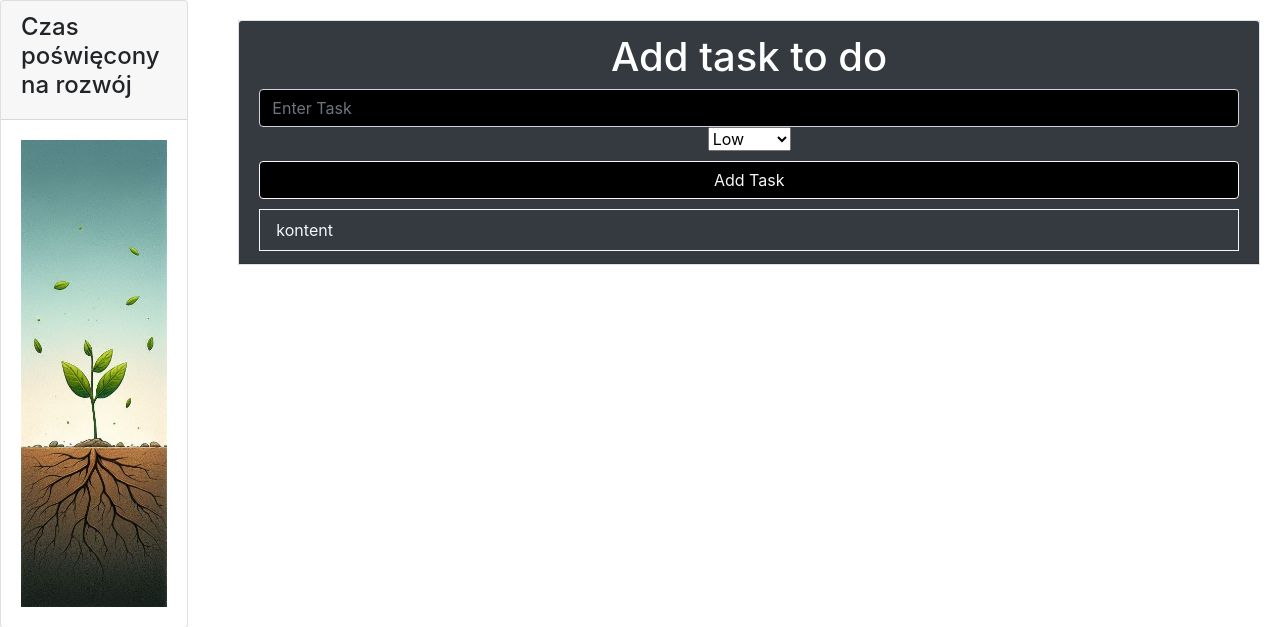
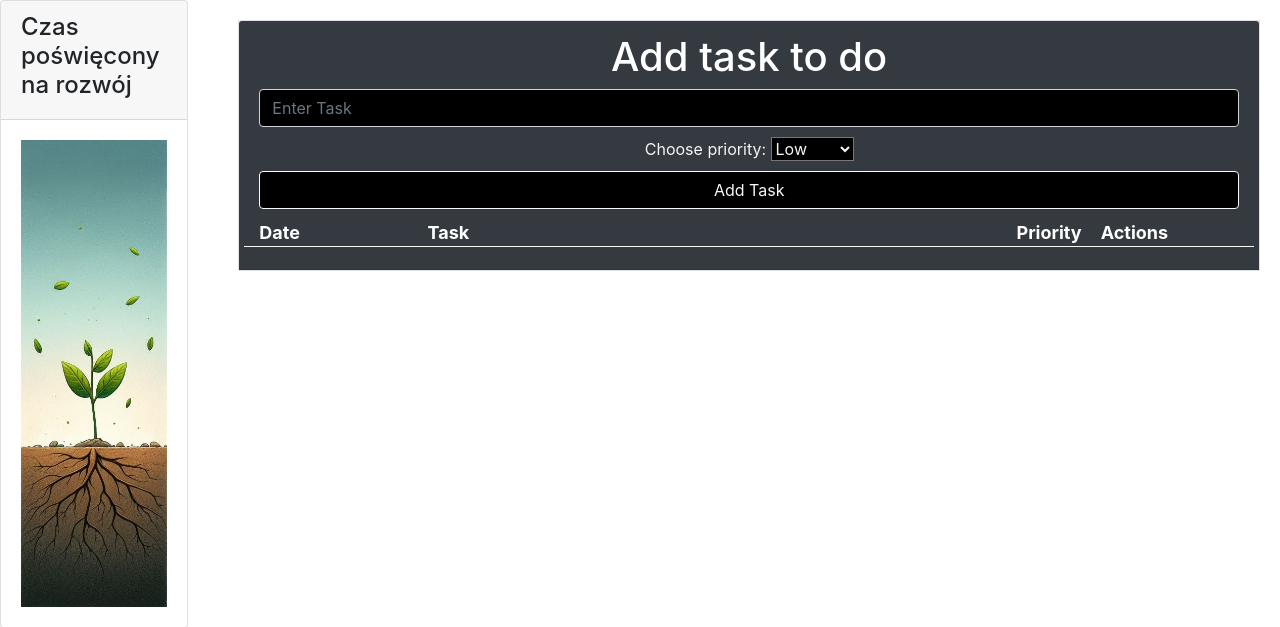
Before and after one commit to PawelekKlocek/TaskForge, a Flask app: page /todo in a window 1280 px wide. Shown: the part 76-703 px from the top of the page. Run offline with Flask 3, Linux system fonts and the light colour scheme; some libraries are stand-ins or nearby versions.

Commit message:
A few appearance changes

```diff
--- a/templates/todo.html
+++ b/templates/todo.html
@@ -8,7 +8,8 @@
             <h1> Add task to do</h1>
             <form action="{{url_for('todo')}}" method="post">
                 <input type="text" class="form-control" placeholder="Enter Task" style="background:black; color:whitesmoke" id="input-todo" name="todo_name">
-                <select class="form-select" aria-label="Priority" name="todo_priority">
+                <span style="color:whitesmoke;">Choose priority:</span>
+                <select class="form-select b" style="background:black; color:whitesmoke; margin-top: 10px;;"  aria-label="Priority" name="todo_priority">
                     <option class="bg-success" value="low">Low</option>
                     <option class="bg-warning" value="medium">Medium</option>
                     <option class="bg-danger" value="high">High</option>
@@ -16,14 +17,25 @@
                 <button type="submit" class="btn w-100 btn-outline-light" style="margin-top: 10px; background-color: black; color:whitesmoke" id="add-todo">Add Task</button>
             </form>
         </div>
-        <div class="navbar navbar-expand-lg navbar-dark bg-dark " style="border:1px solid aliceblue; color: aliceblue; margin-top: 10px;;">
-            kontent
+
+            <div class="row" style=" border-bottom: 1px solid #f6f7f2; margin-top: 10px; margin-bottom: 10px; font-weight: bold; font-size: 18px;">
+                <div class="col-2">
+                    <span  >Date</span> <!-- Nagłówek dla daty -->
+                </div>
+                <div class="col-7" style="word-wrap: break-word; ">
+                    <span>Task</span> <!-- Nagłówek dla zadania -->
+                </div>
+                <div class="col-1"   >
+                    <span >Priority</span> <!-- Nagłówek dla priorytetu -->
+                </div>
+                <div class="col-2" >
+                    <span>Actions</span> <!-- Nagłówek dla działań -->
+                </div>
             </div>
 
 
-
         {% for item in items %}
-    <div class="container mx-auto text-white" style="margin-top: 5px; margin-bottom: 5px; ">
+        <div class="text-white" style="margin: 5px; ">
             <div class="row" style="border-bottom: 1px solid #f6f7f2; align-items: center; ">
                 <div class="col-2 ">
                     <span style="text-align: center;">{{ item.date }}</span>
@@ -34,21 +46,22 @@
                     </form>
                     <span>{{ item.name }}</span>
                 </div>
-            <div class="col-1" >
+                <div class="col-1 rounded {% if item.priority == 'low' %} bg-success {% elif item.priority == 'medium' %} bg-warning {% elif item.priority == 'high' %} bg-danger {% endif %}" style="text-align: center;">
                     {% if item.priority == 'low' %}
-                    <span class="bg-success">Low</span>
+                        <span>Low</span>
                     {% elif item.priority == 'medium' %}
-                    <span class="bg-warning">Medium</span>
+                        <span>Medium</span>
                     {% elif item.priority == 'high' %}
-                    <span class="bg-danger" >High</span>
+                        <span>High</span>
                     {% endif %}
                 </div>
+
                 <div class="col-2 " style="display: flex; justify-content: left; align-items: center;">
 
                     <form action="{{ url_for('delete_todo', todo_id=item.id) }}" method="post" class="d-inline-block">
                         <button class="btn btn-outline-danger" style="transform: scale(0.75);">Delete</button>
                     </form>
-                <button type="button" class="btn btn-outline-success ml-2" data-toggle="modal" data-target="#editModal-{{ item.id }}" style="transform: scale(0.75); margin-right: 20px;">Update</button>
+                    <button type="button" class="btn btn-outline-success " data-toggle="modal" data-target="#editModal-{{ item.id }}" style="transform: scale(0.75);">Update</button>
                     <div class="modal fade" id="editModal-{{ item.id }}" tabindex="-1" role="dialog" aria-labelledby="exampleModalLabel" aria-hidden="true">
                         <div class="modal-dialog" role="document">
                             <div class="modal-content ">
```
Lines whose indentation alone changed are shown as unchanged.
